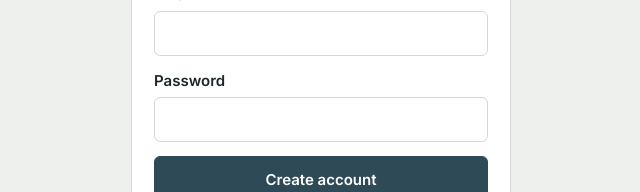
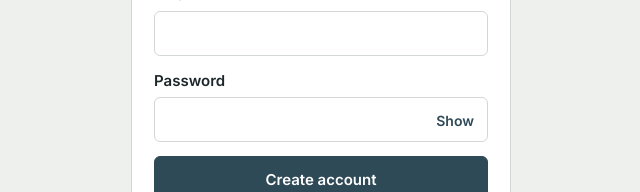
Before and after one commit to SamuelBlebo/siteFlow, a React (Vite) app in the folder apps/web/: page /signup in a window 1280 px wide. Shown: the part 404-596 px from the top of the page, without its empty margins (319-959 px from the left). Built offline with nearby package versions, Linux system fonts and the light colour scheme; no server answers.

Commit message:
feat(auth): show/hide password on sign-in, sign-up and change password

```diff
--- a/apps/web/src/components/PasswordForm.jsx
+++ b/apps/web/src/components/PasswordForm.jsx
@@ -1,6 +1,7 @@
 import { useState } from 'react';
 import { friendlyError, passwordInput, validate } from '@siteflow/shared';
 import { changePassword } from '../lib/account';
+import PasswordInput from './PasswordInput';
 
 // Change password. Used on the account page and for the first sign-in with a temporary password.
 export default function PasswordForm({ currentLabel = 'Current password', submitLabel = 'Change password', onDone }) {
@@ -33,10 +34,10 @@ export default function PasswordForm({ currentLabel = 'Current password', submit
   return (
     <form className="form" onSubmit={submit}>
       {msg.text && <p className={msg.kind === 'err' ? 'err' : 'notice ok'} role={msg.kind === 'err' ? 'alert' : 'status'}>{msg.text}</p>}
-      <div className="field"><label htmlFor="pw-c">{currentLabel}</label><input id="pw-c" type="password" autoComplete="current-password" value={f.current} onChange={set('current')} /></div>
+      <div className="field"><label htmlFor="pw-c">{currentLabel}</label><PasswordInput id="pw-c" autoComplete="current-password" value={f.current} onChange={set('current')} /></div>
       <div className="grid2">
-        <div className="field"><label htmlFor="pw-n">New password</label><input id="pw-n" type="password" autoComplete="new-password" value={f.password} onChange={set('password')} /><p className="hint">At least 8 characters.</p></div>
-        <div className="field"><label htmlFor="pw-r">New password again</label><input id="pw-r" type="password" autoComplete="new-password" value={f.confirm} onChange={set('confirm')} /></div>
+        <div className="field"><label htmlFor="pw-n">New password</label><PasswordInput id="pw-n" autoComplete="new-password" value={f.password} onChange={set('password')} /><p className="hint">At least 8 characters.</p></div>
+        <div className="field"><label htmlFor="pw-r">New password again</label><PasswordInput id="pw-r" autoComplete="new-password" value={f.confirm} onChange={set('confirm')} /></div>
       </div>
       <button type="submit" className="btn" disabled={busy}>{busy ? 'Saving…' : submitLabel}</button>
     </form>
--- /dev/null
+++ b/apps/web/src/components/PasswordInput.jsx
@@ -0,0 +1,14 @@
+import { useState } from 'react';
+
+// Password box with a Show / Hide button, so people can check what they typed.
+export default function PasswordInput({ id, ...props }) {
+  const [shown, setShown] = useState(false);
+  return (
+    <div className="pw">
+      <input id={id} type={shown ? 'text' : 'password'} autoCapitalize="none" autoCorrect="off" spellCheck={false} {...props} />
+      <button type="button" className="pw-toggle" aria-controls={id} aria-pressed={shown} onClick={() => setShown(!shown)}>
+        {shown ? 'Hide' : 'Show'}
+      </button>
+    </div>
+  );
+}
--- a/apps/web/src/pages/Login.jsx
+++ b/apps/web/src/pages/Login.jsx
@@ -5,6 +5,7 @@ import { auth } from '../firebase';
 import { useAuth } from '../auth/AuthProvider';
 import { friendlyError } from '@siteflow/shared';
 import { useTitle } from '../lib/hooks';
+import PasswordInput from '../components/PasswordInput';
 
 export default function Login() {
   useTitle('Sign in');
@@ -35,7 +36,7 @@ export default function Login() {
         <h1>Sign in</h1>
         {msg && <p className="err" role="alert">{msg}</p>}
         <div className="field"><label htmlFor="e">Email</label><input id="e" type="email" autoComplete="email" value={email} onChange={(e) => setEmail(e.target.value)} /></div>
-        <div className="field"><label htmlFor="p">Password</label><input id="p" type="password" autoComplete="current-password" value={password} onChange={(e) => setPassword(e.target.value)} /></div>
+        <div className="field"><label htmlFor="p">Password</label><PasswordInput id="p" autoComplete="current-password" value={password} onChange={(e) => setPassword(e.target.value)} /></div>
         <button type="submit" className="btn block" disabled={busy}>{busy ? 'Signing in…' : 'Sign in'}</button>
         <p className="row-between"><button type="button" className="linkbtn" onClick={reset}>Forgot password</button><Link to="/signup">Create a company account</Link></p>
       </form>
--- a/apps/web/src/pages/Signup.jsx
+++ b/apps/web/src/pages/Signup.jsx
@@ -6,6 +6,7 @@ import { companySetupInput, friendlyError, validate } from '@siteflow/shared';
 import { auth, functions } from '../firebase';
 import { useAuth } from '../auth/AuthProvider';
 import { useTitle } from '../lib/hooks';
+import PasswordInput from '../components/PasswordInput';
 
 export default function Signup() {
   useTitle('Create your account');
@@ -46,7 +47,7 @@ export default function Signup() {
         <div className="field"><label htmlFor="c">Company name</label><input id="c" value={f.company} onChange={set('company')} /></div>
         <div className="field"><label htmlFor="n">Your name</label><input id="n" value={f.name} onChange={set('name')} /></div>
         <div className="field"><label htmlFor="e">Email</label><input id="e" type="email" autoComplete="email" value={f.email} onChange={set('email')} /></div>
-        <div className="field"><label htmlFor="p">Password</label><input id="p" type="password" autoComplete="new-password" value={f.password} onChange={set('password')} /></div>
+        <div className="field"><label htmlFor="p">Password</label><PasswordInput id="p" autoComplete="new-password" value={f.password} onChange={set('password')} /></div>
         <button type="submit" className="btn block" disabled={busy}>{busy ? 'Creating…' : 'Create account'}</button>
         <p className="row-between"><span /><Link to="/login">I already have an account</Link></p>
       </form>
--- a/apps/web/src/styles.css
+++ b/apps/web/src/styles.css
@@ -122,6 +122,10 @@ tr.row:hover td { background: var(--sunk); }
 .field label, .field legend { display: block; font-weight: 600; margin-bottom: 5px; }
 .field input:not([type="checkbox"]), .field select, .field textarea { width: 100%; border: 1px solid var(--line); border-radius: 6px; background: var(--surface); padding: 10px 12px; }
 .field textarea { min-height: 90px; resize: vertical; }
+.pw { position: relative; }
+.field .pw input { padding-right: 68px; }
+.pw-toggle { position: absolute; top: 50%; right: 6px; transform: translateY(-50%); border: 0; background: none; color: var(--steel); font-weight: 600; font-size: 14px; padding: 6px 8px; border-radius: 4px; }
+.pw-toggle:hover { background: var(--sunk); }
 .grid2 { display: grid; grid-template-columns: repeat(auto-fit, minmax(220px, 1fr)); gap: 0 14px; }
 .grid3 { display: grid; grid-template-columns: repeat(auto-fit, minmax(180px, 1fr)); gap: 0 14px; }
 .hint { font-size: 13px; color: var(--muted); margin: 4px 0 12px; }
```
Also changed, not shown: 1 other file (tests, documents, lock files or other folders).
